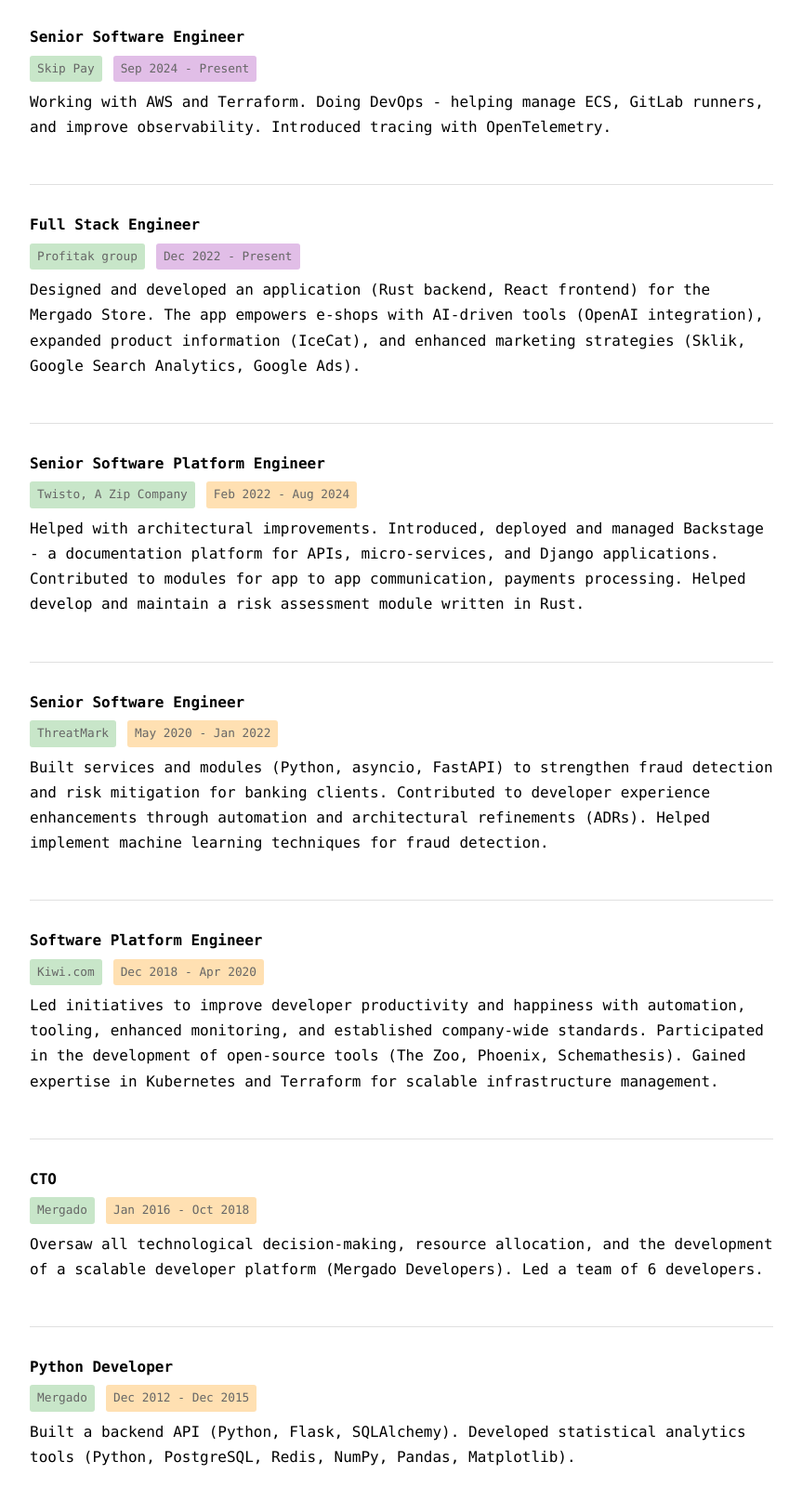
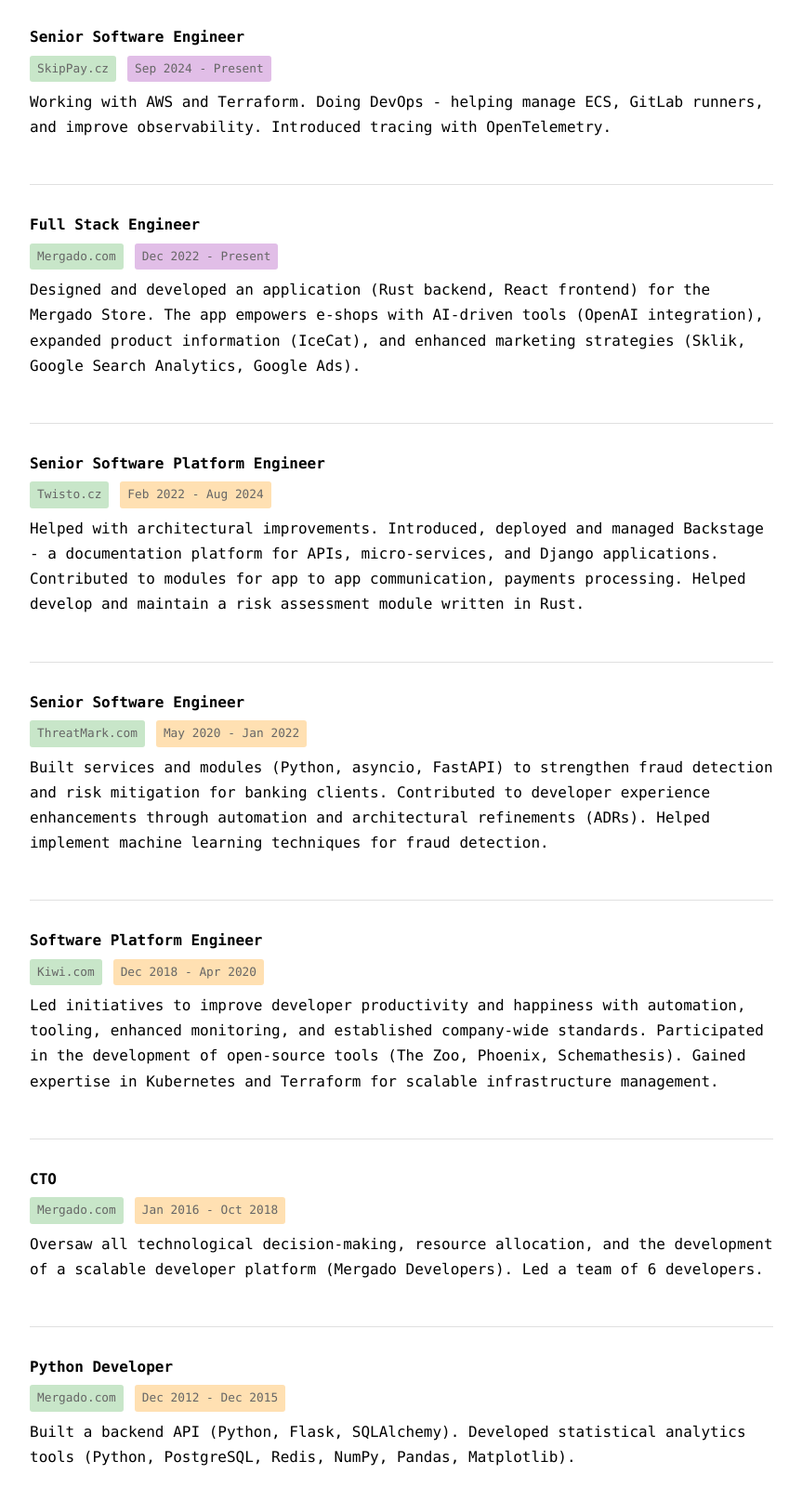
Before and after one commit to paveldedik/paveldedik.com, an Astro site: page /work in a window 1280 px wide. Shown: the part 199-1814 px from the top of the page at 93% size, without its empty margins (208-1071 px from the left). Built offline with nearby package versions, Linux system fonts and the light colour scheme; Astro itself is replaced by a stand-in of ours.

Commit message:
Update links and work place names

```diff
--- a/src/pages/index.astro
+++ b/src/pages/index.astro
@@ -18,7 +18,7 @@ import BaseLayout from '../layouts/BaseLayout.astro';
     <ul>
       <li>Creator of <a href="https://github.com/getludic/ludic" target="_blank" rel="noopener noreferrer">Ludic</a> (881★) - Type-safe HTML template engine for Python</li>
       <li>Contributed to <a href="https://github.com/django/django" target="_blank" rel="noopener noreferrer">Django</a> core - Fixed PostgreSQL array field bug</li>
-      <li>Former CTO at Mergado - Led development team building e-commerce platform</li>
+      <li>Former CTO at <a href="https://mergado.com">Mergado</a> - Led development team building e-commerce platform</li>
     </ul>
   </section>
 </BaseLayout>
--- a/src/pages/work.astro
+++ b/src/pages/work.astro
@@ -9,7 +9,7 @@ import BaseLayout from '../layouts/BaseLayout.astro';
     <div class="experience-item">
       <h3>Senior Software Engineer</h3>
       <div class="meta">
-        <span class="meta-tag company">Skip Pay</span>
+        <span class="meta-tag company">SkipPay.cz</span>
         <span class="meta-tag date current">Sep 2024 - Present</span>
       </div>
       <div class="description">
@@ -20,7 +20,7 @@ import BaseLayout from '../layouts/BaseLayout.astro';
     <div class="experience-item">
       <h3>Full Stack Engineer</h3>
       <div class="meta">
-        <span class="meta-tag company">Profitak group</span>
+        <span class="meta-tag company">Mergado.com</span>
         <span class="meta-tag date current">Dec 2022 - Present</span>
       </div>
       <div class="description">
@@ -31,7 +31,7 @@ import BaseLayout from '../layouts/BaseLayout.astro';
     <div class="experience-item">
       <h3>Senior Software Platform Engineer</h3>
       <div class="meta">
-        <span class="meta-tag company">Twisto, A Zip Company</span>
+        <span class="meta-tag company">Twisto.cz</span>
         <span class="meta-tag date">Feb 2022 - Aug 2024</span>
       </div>
       <div class="description">
@@ -42,7 +42,7 @@ import BaseLayout from '../layouts/BaseLayout.astro';
     <div class="experience-item">
       <h3>Senior Software Engineer</h3>
       <div class="meta">
-        <span class="meta-tag company">ThreatMark</span>
+        <span class="meta-tag company">ThreatMark.com</span>
         <span class="meta-tag date">May 2020 - Jan 2022</span>
       </div>
       <div class="description">
@@ -64,7 +64,7 @@ import BaseLayout from '../layouts/BaseLayout.astro';
     <div class="experience-item">
       <h3>CTO</h3>
       <div class="meta">
-        <span class="meta-tag company">Mergado</span>
+        <span class="meta-tag company">Mergado.com</span>
         <span class="meta-tag date">Jan 2016 - Oct 2018</span>
       </div>
       <div class="description">
@@ -75,7 +75,7 @@ import BaseLayout from '../layouts/BaseLayout.astro';
     <div class="experience-item">
       <h3>Python Developer</h3>
       <div class="meta">
-        <span class="meta-tag company">Mergado</span>
+        <span class="meta-tag company">Mergado.com</span>
         <span class="meta-tag date">Dec 2012 - Dec 2015</span>
       </div>
       <div class="description">
--- a/src/styles/global.css
+++ b/src/styles/global.css
@@ -149,7 +149,7 @@ nav a:hover {
 }
 
 /* Sections */
-section {
+section:last-child {
   margin-bottom: var(--spacing-lg);
 }
 
```
